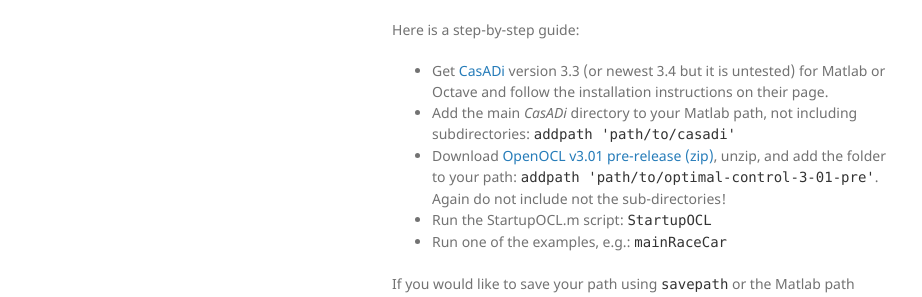
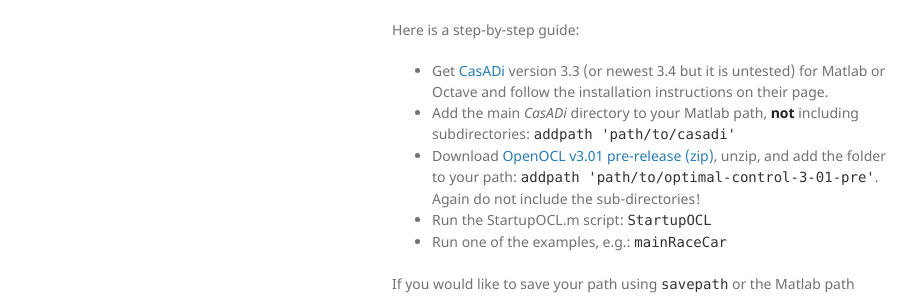
Before and after one commit to OpenOCL/openocl.github.io, a Jekyll site: the page built from get-started.md, in a window 1280 px wide and 996 px high. Shown: the part 530-827 px from the top of the window, without its empty margins (178-1100 px from the left). Built offline with Jekyll 4.4.1, drawn with Linux system fonts in a browser that asks for light colours; our own code applies the rules of GitHub Pages for plain Markdown files.

Commit message:
Update get-started.md

```diff
--- a/get-started.md
+++ b/get-started.md
@@ -17,8 +17,8 @@ To run OpenOCL you just need to get CasADi and adjust your path.
 Here is a step-by-step guide:
 
 * Get [CasADi](http://casadi.org) version 3.3 (or newest 3.4 but it is untested) for Matlab or Octave and follow the installation instructions on their page.
-* Add the main *CasADi* directory to your Matlab path, not including subdirectories: `addpath 'path/to/casadi'`
-* Download [OpenOCL v3.01 pre-release (zip)](https://github.com/JonasKoenemann/optimal-control/archive/v3-01-pre.zip), unzip, and add the folder to your path: `addpath 'path/to/optimal-control-3-01-pre'`. Again do not include not the sub-directories!
+* Add the main *CasADi* directory to your Matlab path, **not** including subdirectories: `addpath 'path/to/casadi'`
+* Download [OpenOCL v3.01 pre-release (zip)](https://github.com/JonasKoenemann/optimal-control/archive/v3-01-pre.zip), unzip, and add the folder to your path: `addpath 'path/to/optimal-control-3-01-pre'`. Again do not include the sub-directories!
 * Run the StartupOCL.m script: `StartupOCL`
 * Run one of the examples, e.g.: `mainRaceCar`
 
```
